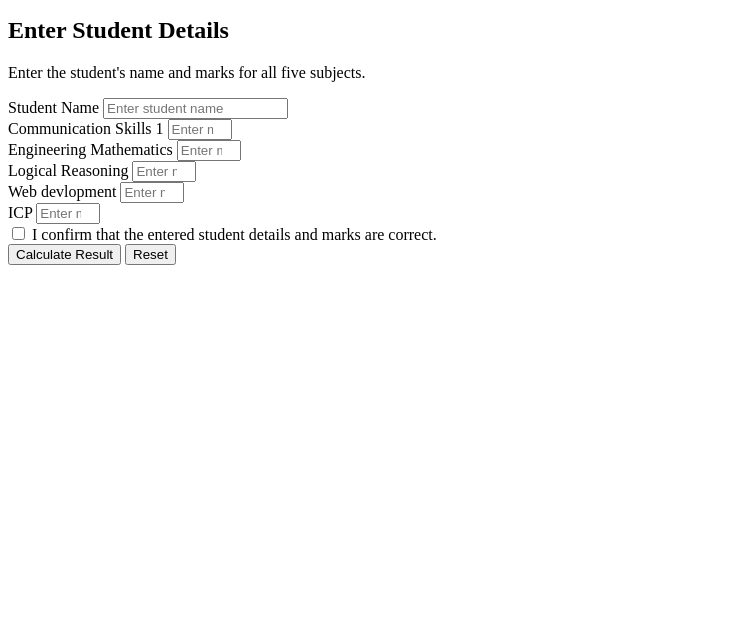
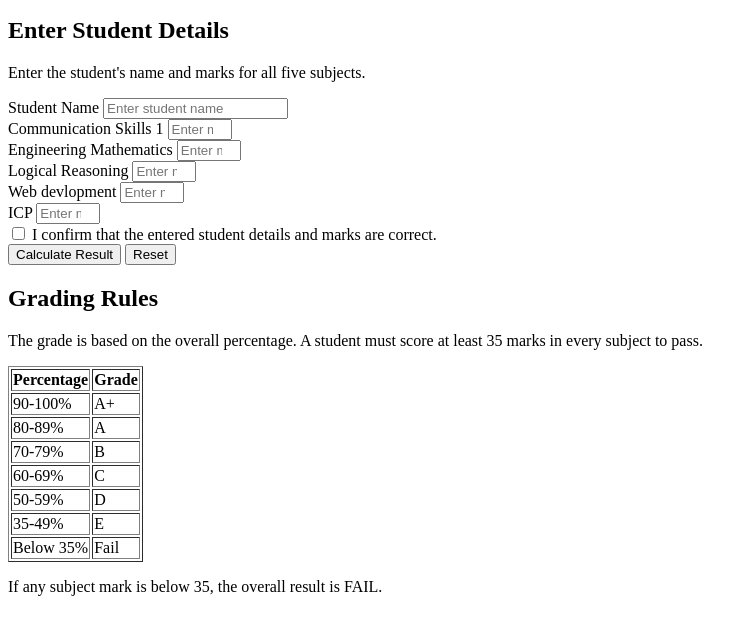
Before and after one commit to chavannisha634/result-calculator-website, a plain HTML site: page index.html in a window 1280 px wide. Shown: the part 101-736 px from the top of the page, without its empty margins (0-754 px from the left). Drawn offline with Linux system fonts and the light colour scheme.

Commit message:
Add grading rules and pass criteria

```diff
--- a/index.html
+++ b/index.html
@@ -96,12 +96,37 @@
                     <tr>
                         <th>Subject</th>
                         <th>Marks</th>
+                        <th>Status</th>
                     </tr>
                 </thead>
-                <tbody id="subject-results">
+                <tbody id="subject-results"></tbody>
+            </table>
+
+        </section>
+
+        <section>
+            <h2>Grading Rules</h2>
+            <p>The grade is based on the overall percentage. A student must score at least 35 marks in every subject to pass.</p>
+
+            <table border="1">
+                <thead>
+                    <tr>
+                        <th>Percentage</th>
+                        <th>Grade</th>
+                    </tr>
+                </thead>
+                <tbody>
+                    <tr><td>90-100%</td><td>A+</td></tr>
+                    <tr><td>80-89%</td><td>A</td></tr>
+                    <tr><td>70-79%</td><td>B</td></tr>
+                    <tr><td>60-69%</td><td>C</td></tr>
+                    <tr><td>50-59%</td><td>D</td></tr>
+                    <tr><td>35-49%</td><td>E</td></tr>
+                    <tr><td>Below 35%</td><td>Fail</td></tr>
                 </tbody>
             </table>
 
+            <p>If any subject mark is below 35, the overall result is FAIL.</p>
         </section>
     </main>
 
```
